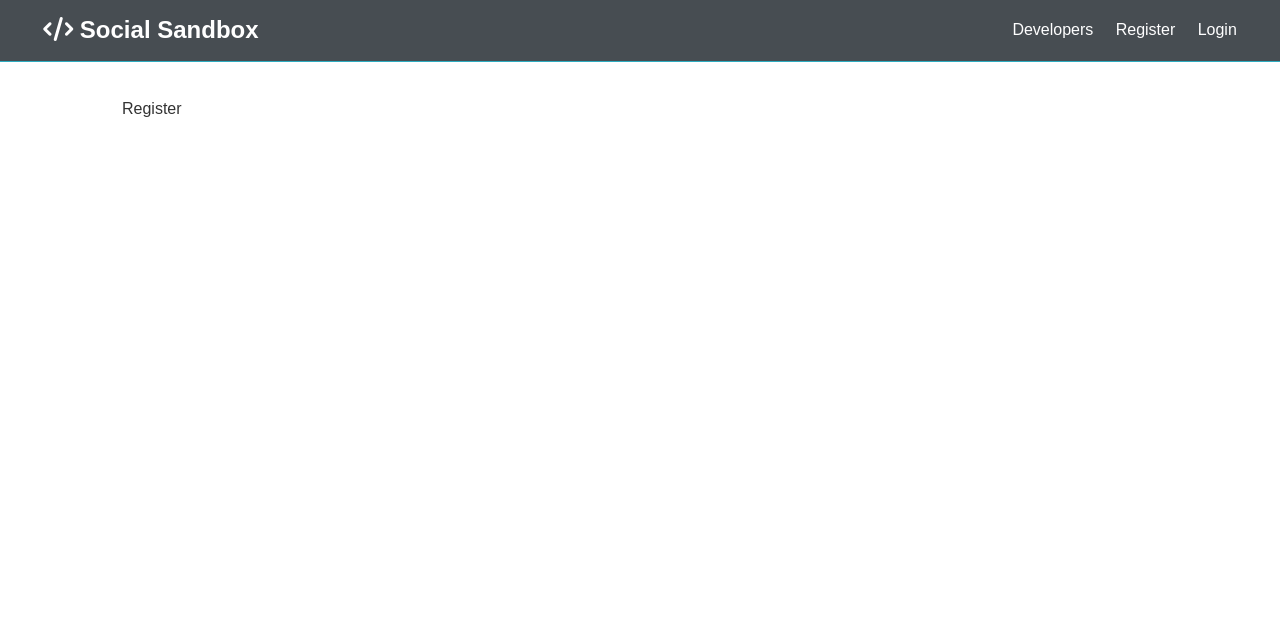
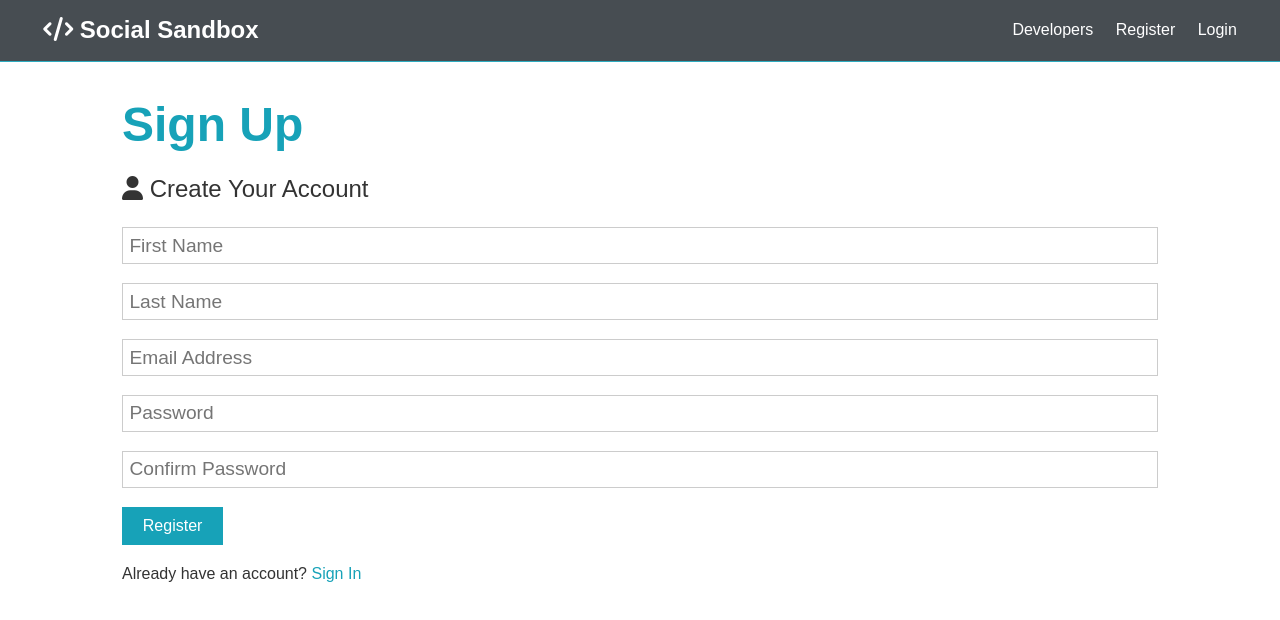
Before and after one commit to joss-bleach/social-sandbox, a React (Create React App) app in the folder client/: page /register in a window 1280 px wide. Shown: the top 620 px of the page. Built offline with nearby package versions, Linux system fonts and the light colour scheme.

Commit message:
Login/Register components updated

```diff
--- a/client/src/components/auth/Login.js
+++ b/client/src/components/auth/Login.js
@@ -1,7 +1,56 @@
-import React from "react";
+import React, { Fragment, useState } from "react";
+import { Link } from "react-router-dom";
 
 export const Login = () => {
-  return <div>Login</div>;
+  const [formData, setFormData] = useState({
+    email: "",
+    password: "",
+  });
+
+  const { email, password } = formData;
+
+  const onChange = (e) =>
+    setFormData({ ...formData, [e.target.name]: e.target.value });
+
+  const onSubmit = async (e) => {
+    e.preventDefault();
+    console.log("Success.");
+  };
+
+  return (
+    <Fragment>
+      <h1 className="large text-primary">Sign In</h1>
+      <p className="lead">
+        <i className="fas fa-user"></i> Log into your account.
+      </p>
+      <form className="form" onSubmit={(e) => onSubmit(e)}>
+        <div className="form-group">
+          <input
+            type="email"
+            placeholder="Email Address"
+            value={email}
+            onChange={(e) => onChange(e)}
+            name="email"
+            required
+          />
+        </div>
+        <div className="form-group">
+          <input
+            type="password"
+            placeholder="Password"
+            value={password}
+            onChange={(e) => onChange(e)}
+            name="password"
+            minLength="6"
+          />
+        </div>
+        <input type="submit" className="btn btn-primary" value="Log In" />
+      </form>
+      <p className="my-1">
+        Don't have an account? <Link to="/register">Register.</Link>
+      </p>
+    </Fragment>
+  );
 };
 
 export default Login;
--- a/client/src/components/auth/Register.js
+++ b/client/src/components/auth/Register.js
@@ -1,7 +1,93 @@
-import React from "react";
+import React, { Fragment, useState } from "react";
+import { Link } from "react-router-dom";
 
 export const Register = () => {
-  return <div>Register</div>;
+  const [formData, setFormData] = useState({
+    firstName: "",
+    lastName: "",
+    email: "",
+    password: "",
+    password2: "",
+  });
+
+  const { firstName, lastName, email, password, password2 } = formData;
+
+  const onChange = (e) =>
+    setFormData({ ...formData, [e.target.name]: e.target.value });
+
+  const onSubmit = async (e) => {
+    e.preventDefault();
+    if (password != password2) {
+      console.log("Passwords do not match.");
+    } else {
+      console.log("Success.");
+    }
+  };
+
+  return (
+    <Fragment>
+      <h1 className="large text-primary">Sign Up</h1>
+      <p className="lead">
+        <i className="fas fa-user"></i> Create Your Account
+      </p>
+      <form className="form" onSubmit={(e) => onSubmit(e)}>
+        <div className="form-group">
+          <input
+            type="text"
+            placeholder="First Name"
+            value={firstName}
+            onChange={(e) => onChange(e)}
+            name="firstName"
+            required
+          />
+        </div>
+        <div className="form-group">
+          <input
+            type="text"
+            placeholder="Last Name"
+            value={lastName}
+            onChange={(e) => onChange(e)}
+            name="lastName"
+            required
+          />
+        </div>
+        <div className="form-group">
+          <input
+            type="email"
+            placeholder="Email Address"
+            value={email}
+            onChange={(e) => onChange(e)}
+            name="email"
+            required
+          />
+        </div>
+        <div className="form-group">
+          <input
+            type="password"
+            placeholder="Password"
+            value={password}
+            onChange={(e) => onChange(e)}
+            name="password"
+            minLength="6"
+          />
+        </div>
+        <div className="form-group">
+          <input
+            type="password"
+            placeholder="Confirm Password"
+            value={password2}
+            onChange={(e) => onChange(e)}
+            name="password2"
+            minLength="6"
+          />
+        </div>
+        <input type="submit" className="btn btn-primary" value="Register" />
+      </form>
+      <p className="my-1">
+        Already have an account? <Link to="/login">Sign In</Link>
+      </p>
+    </Fragment>
+  );
 };
 
 export default Register;
```
